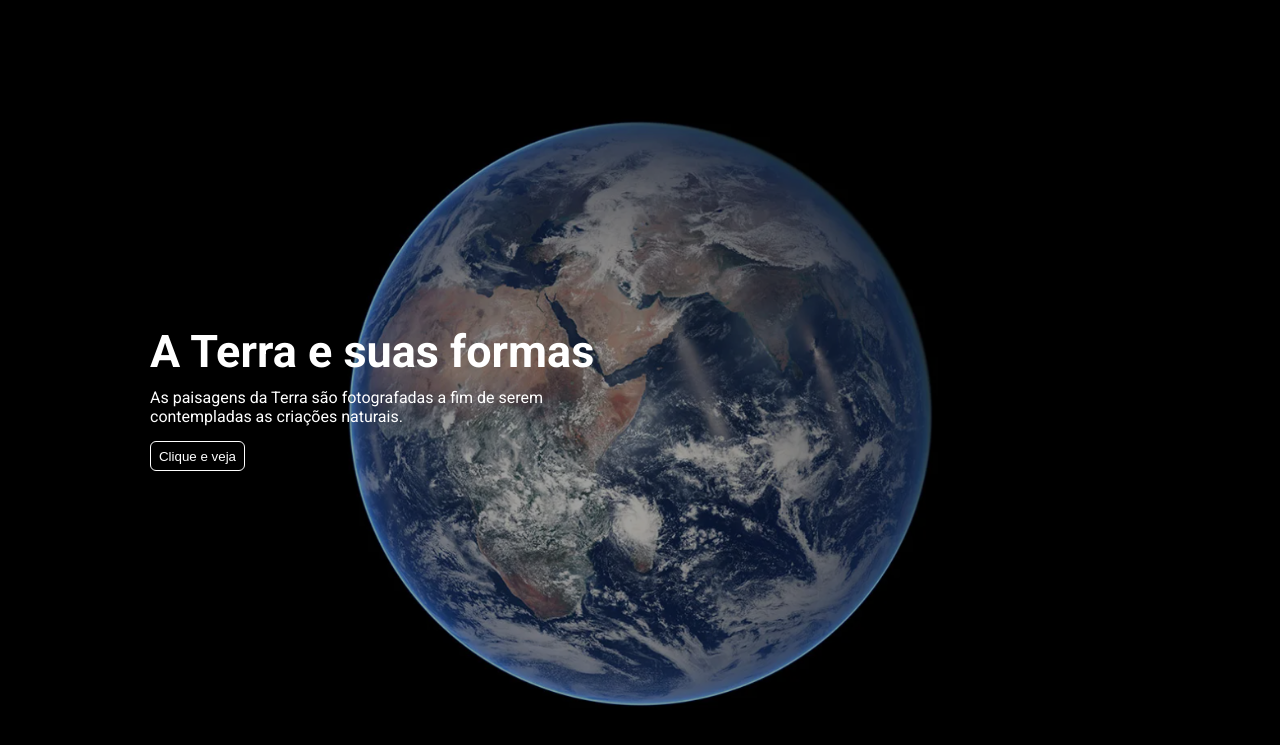
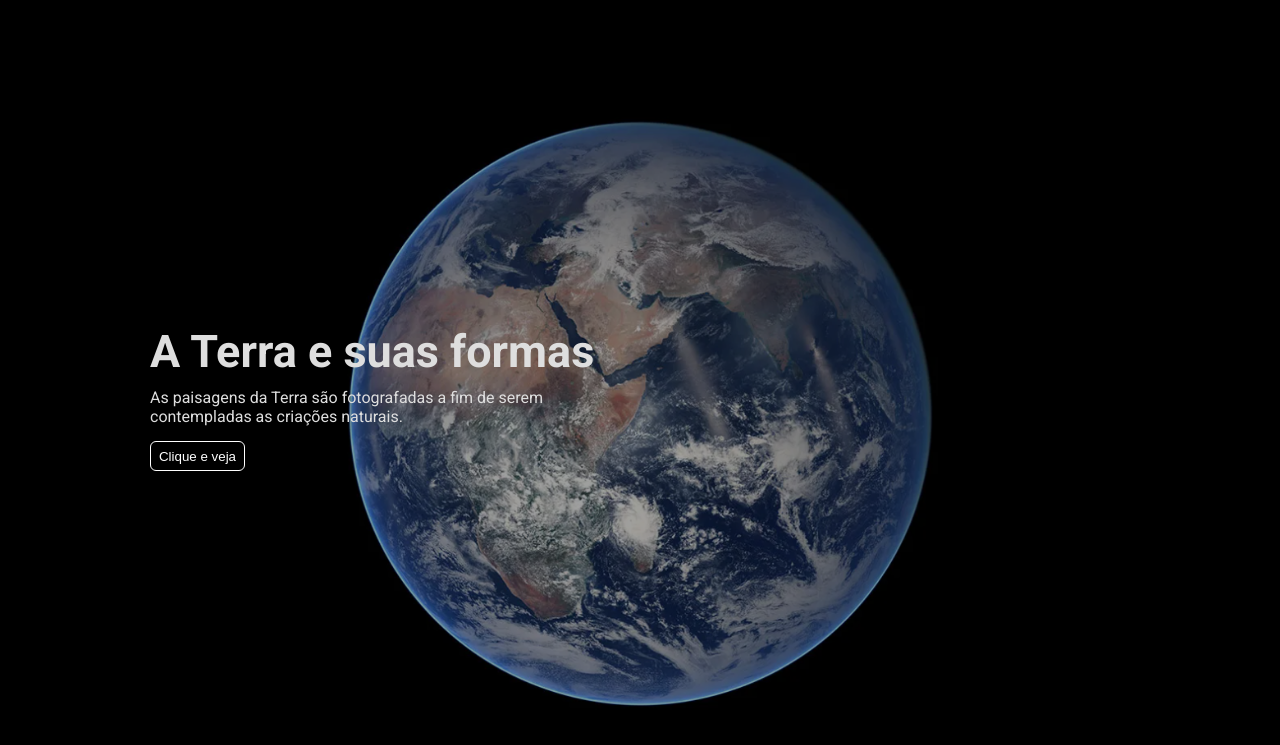
Before and after one commit to Daniel-santos941/terra-site, a plain HTML site: page index.html in a window 1280 px wide. Shown: the part 143-888 px from the top of the page. Drawn offline with Linux system fonts and the light colour scheme.

Commit message:
trocando a cor da caixa

```diff
--- a/css/style.css
+++ b/css/style.css
@@ -44,7 +44,6 @@ a {
     justify-content: center;
     border-top: 1px solid #9B6F12;
     border-bottom: 1px solid #9B6F12;
-
 }
 
 .main-header .overlap .menu {
@@ -96,7 +95,7 @@ a {
 
 .hero .intro .content-box {
     width: 50%;
-    color: #fff;
+    color: #dedede;
 }
 
 @media (max-width: 695px) {
```
